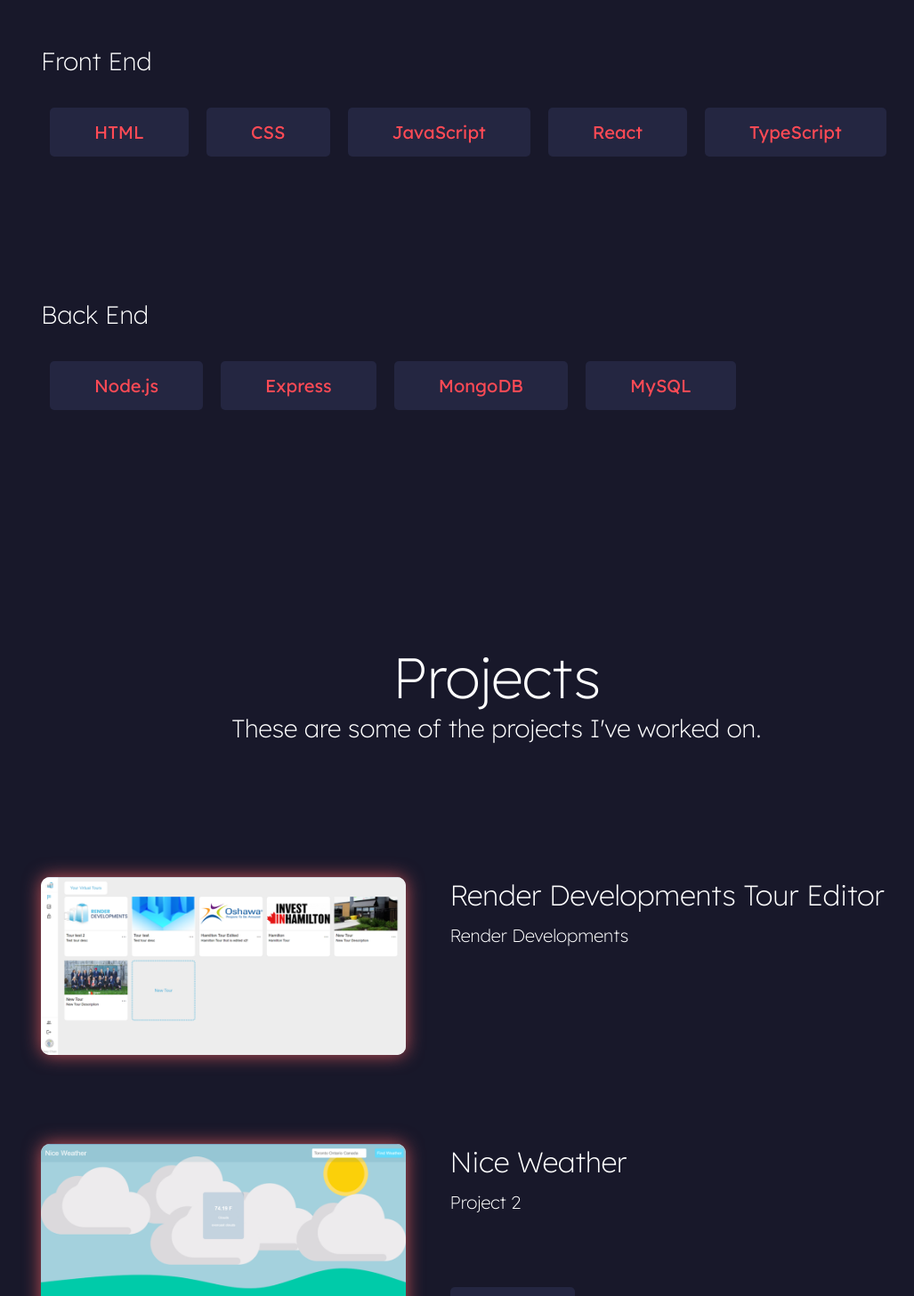
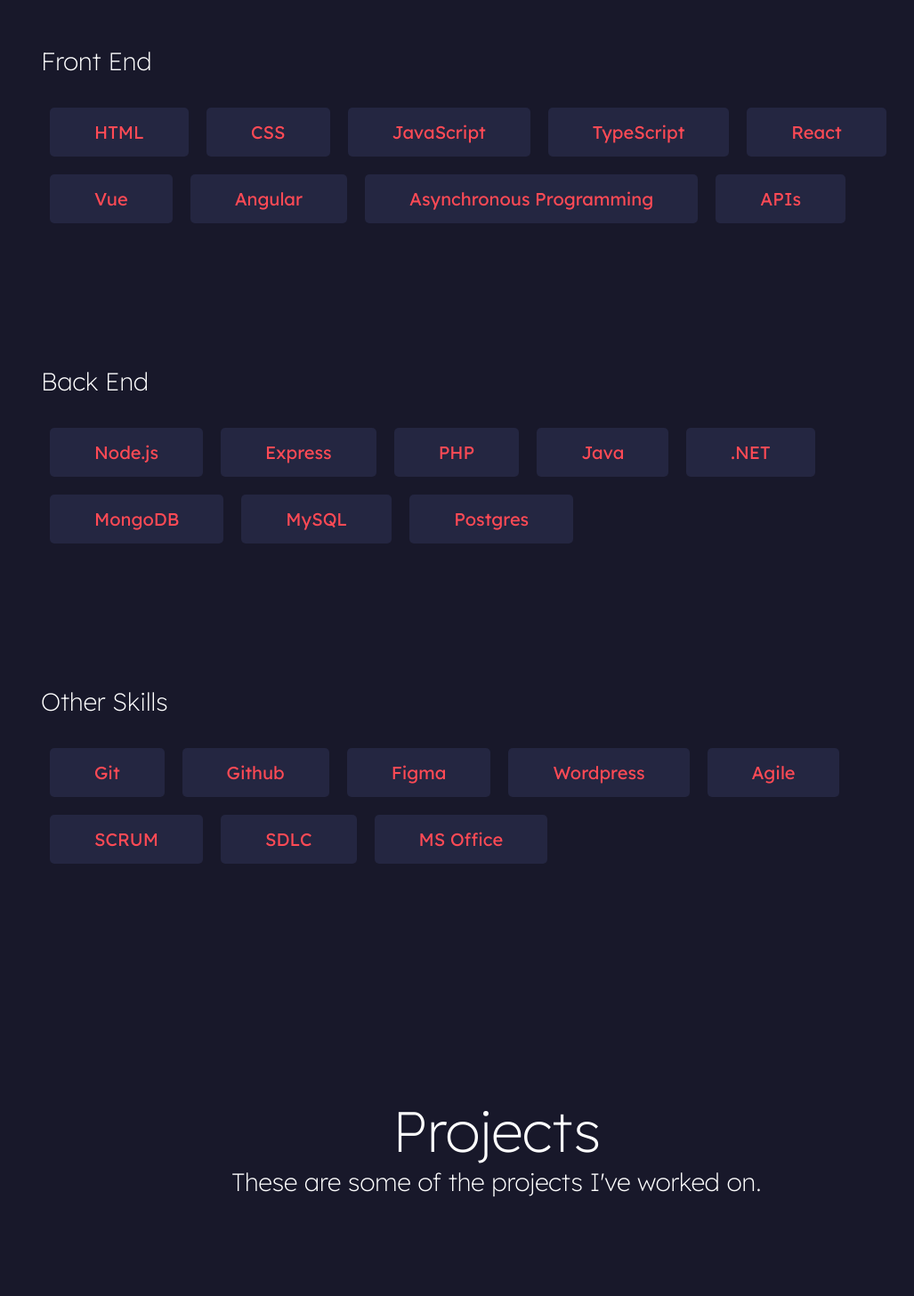
Before and after one commit to JoeyChan1388/Portfolio, a React (Vite) app: page / in a window 1280 px wide. Shown: the part 2960-4417 px from the top of the page at 89% size, without its empty margins (82-1109 px from the left). Built offline with nearby package versions, Linux system fonts and the light colour scheme.

Commit message:
Finished Adding Content

```diff
--- a/src/App.tsx
+++ b/src/App.tsx
@@ -7,18 +7,17 @@
 
 //@ts-expect-error
 import AOS from "aos";
-import 'aos/dist/aos.css';
+import "aos/dist/aos.css";
 
 import renderUI from "./assets/images/render-ui.png";
 import niceWeather from "./assets/images/nice-weather.png";
 import discordClone from "./assets/images/discord-clone.png";
 import hotRides from "./assets/images/hot-rides.png";
 
-
 function App() {
   useEffect(() => {
     AOS.init();
-  }, [])
+  }, []);
   return (
     <>
       <div className="portfolio__container">
@@ -95,20 +94,191 @@
           <div className="portfolio__skills__list">
             <h3 data-aos="fade-up">Front End</h3>
             <div className="portfolio__skills__list__items">
-              <div data-aos="fade-left" data-aos-delay="100" className="skill__item">HTML</div>
-              <div data-aos="fade-left" data-aos-delay="200" className="skill__item">CSS</div>
-              <div data-aos="fade-left" data-aos-delay="300" className="skill__item">JavaScript</div>
-              <div data-aos="fade-left" data-aos-delay="400" className="skill__item">React</div>
-              <div data-aos="fade-left" data-aos-delay="500" className="skill__item">TypeScript</div>
+              <div
+                data-aos="fade-left"
+                data-aos-delay="100"
+                className="skill__item"
+              >
+                HTML
+              </div>
+              <div
+                data-aos="fade-left"
+                data-aos-delay="200"
+                className="skill__item"
+              >
+                CSS
+              </div>
+              <div
+                data-aos="fade-left"
+                data-aos-delay="300"
+                className="skill__item"
+              >
+                JavaScript
+              </div>
+              <div
+                data-aos="fade-left"
+                data-aos-delay="400"
+                className="skill__item"
+              >
+                TypeScript
+              </div>
+              <div
+                data-aos="fade-left"
+                data-aos-delay="500"
+                className="skill__item"
+              >
+                React
+              </div>
+              <div
+                data-aos="fade-left"
+                data-aos-delay="600"
+                className="skill__item"
+              >
+                Vue
+              </div>
+              <div
+                data-aos="fade-left"
+                data-aos-delay="700"
+                className="skill__item"
+              >
+                Angular
+              </div>
+              <div
+                data-aos="fade-left"
+                data-aos-delay="800"
+                className="skill__item"
+              >
+                Asynchronous Programming
+              </div>
+              <div
+                data-aos="fade-left"
+                data-aos-delay="900"
+                className="skill__item"
+              >
+                APIs
+              </div>
             </div>
           </div>
           <div className="portfolio__skills__list">
             <h3 data-aos="fade-up">Back End</h3>
             <div className="portfolio__skills__list__items" data-aos="fade-up">
-              <div data-aos="fade-left" data-aos-delay="100" className="skill__item">Node.js</div>
-              <div data-aos="fade-left" data-aos-delay="200" className="skill__item">Express</div>
-              <div data-aos="fade-left" data-aos-delay="300" className="skill__item">MongoDB</div>
-              <div data-aos="fade-left" data-aos-delay="400" className="skill__item">MySQL</div>
+              <div
+                data-aos="fade-left"
+                data-aos-delay="100"
+                className="skill__item"
+              >
+                Node.js
+              </div>
+              <div
+                data-aos="fade-left"
+                data-aos-delay="200"
+                className="skill__item"
+              >
+                Express
+              </div>
+              <div
+                data-aos="fade-left"
+                data-aos-delay="300"
+                className="skill__item"
+              >
+                PHP
+              </div>
+              <div
+                data-aos="fade-left"
+                data-aos-delay="300"
+                className="skill__item"
+              >
+                Java
+              </div>
+              <div
+                data-aos="fade-left"
+                data-aos-delay="300"
+                className="skill__item"
+              >
+                .NET
+              </div>
+              <div
+                data-aos="fade-left"
+                data-aos-delay="400"
+                className="skill__item"
+              >
+                MongoDB
+              </div>
+              <div
+                data-aos="fade-left"
+                data-aos-delay="500"
+                className="skill__item"
+              >
+                MySQL
+              </div>
+              <div
+                data-aos="fade-left"
+                data-aos-delay="600"
+                className="skill__item"
+              >
+                Postgres
+              </div>
+            </div>
+          </div>
+          <div className="portfolio__skills__list">
+            <h3 data-aos="fade-up">Other Skills</h3>
+            <div className="portfolio__skills__list__items" data-aos="fade-up">
+              <div
+                data-aos="fade-left"
+                data-aos-delay="100"
+                className="skill__item"
+              >
+                Git
+              </div>
+              <div
+                data-aos="fade-left"
+                data-aos-delay="200"
+                className="skill__item"
+              >
+                Github
+              </div>
+              <div
+                data-aos="fade-left"
+                data-aos-delay="300"
+                className="skill__item"
+              >
+                Figma
+              </div>
+              <div
+                data-aos="fade-left"
+                data-aos-delay="400"
+                className="skill__item"
+              >
+                Wordpress
+              </div>
+              <div
+                data-aos="fade-left"
+                data-aos-delay="500"
+                className="skill__item"
+              >
+                Agile
+              </div>
+              <div
+                data-aos="fade-left"
+                data-aos-delay="600"
+                className="skill__item"
+              >
+                SCRUM
+              </div>
+              <div
+                data-aos="fade-left"
+                data-aos-delay="700"
+                className="skill__item"
+              >
+                SDLC
+              </div>
+              <div
+                data-aos="fade-left"
+                data-aos-delay="800"
+                className="skill__item"
+              >
+                MS Office
+              </div>
             </div>
           </div>
         </div>
@@ -118,10 +288,30 @@
             These are some of the projects I've worked on.
           </h3>
           <div className="portfolio__projects__list">
-            <Project img={renderUI} name="Render Developments Tour Editor" description="Render Developments" url={undefined} />
-            <Project img={niceWeather} name="Nice Weather" description="Project 2" url={"https://github.com/JoeyChan1388/nice-weather"}/>
-            <Project img={discordClone} name="Discord Clone UI" description="Project 3" url={"https://github.com/JoeyChan1388/discord-clone"}/>
-            <Project img={hotRides} name="Project 4" description="Project 4" url={"https://github.com/JoeyChan1388/Hot-Rides-Auto-Expo-DB"}/>
+            <Project
+              img={renderUI}
+              name="Render Developments Tour Editor"
+              description="The Render Developments team required an interface so clients could make their own customizable 360 degree panoramic tours without coding their own website. This website allows them to do just that with an intuitive user interface, they can upload images and icons and customize every part of their tours. Created using React TS and Laravel on the backend."
+              url={undefined}
+            />
+            <Project
+              img={niceWeather}
+              name="Nice Weather"
+              description="A weather app which makes calls to a weather API depending on the location the user inputs. Has a randomized animated background depending on the weather conditions. Created using React and alot of CSS."
+              url={"https://github.com/JoeyChan1388/nice-weather"}
+            />
+            <Project
+              img={discordClone}
+              name="Discord Clone UI"
+              description="A clone of the Discord UI where you can post to and create new servers! Uses Firebase for authentication and storage, created using React and Firebase"
+              url={"https://github.com/JoeyChan1388/discord-clone"}
+            />
+            <Project
+              img={hotRides}
+              name="Hot Rides Auto Expo Website and Database System"
+              description="A React app and database system which users can use to create and keep track of their own car exposition events. Keeps track of thing such as registrations, donations and sponsorships. Appropriate privileges are given to users depending on their role. Created using React, Node.js and MySQL. Created with a team of 3 for my college final, site taken down but will answer questions if you are curious about it!"
+              url={"https://github.com/JoeyChan1388/Hot-Rides-Auto-Expo-DB"}
+            />
           </div>
         </div>
         <div className="portfolio__contact">
@@ -133,25 +323,39 @@
           <div className="portfolio__contact__list">
             <div data-aos="fade-up" className="portfolio__contact__list__item">
               <h3>
-                <span className="accent"><i className="fa-solid fa-envelope"></i> Email</span>
+                <span className="accent">
+                  <i className="fa-solid fa-envelope"></i> Email
+                </span>
               </h3>
               <p>
                 Email me at Joey_Chan1388@Outlook.com, <br /> this is the best
                 way to reach me!
               </p>
             </div>
-            <div data-aos="fade-up" data-aos-delay="150" className="portfolio__contact__list__item">
+            <div
+              data-aos="fade-up"
+              data-aos-delay="150"
+              className="portfolio__contact__list__item"
+            >
               <h3>
-                <span className="accent"><i className="fa-brands fa-linkedin"></i> LinkedIn</span>
+                <span className="accent">
+                  <i className="fa-brands fa-linkedin"></i> LinkedIn
+                </span>
               </h3>
               <p>
                 Find my LinkedIn Account at
                 https://www.linkedin.com/in/joeychancpa/
               </p>
             </div>
-            <div data-aos="fade-up" data-aos-delay="300" className="portfolio__contact__list__item">
+            <div
+              data-aos="fade-up"
+              data-aos-delay="300"
+              className="portfolio__contact__list__item"
+            >
               <h3>
-                <span className="accent"><i className="fa-brands fa-github"></i> Github</span>
+                <span className="accent">
+                  <i className="fa-brands fa-github"></i> Github
+                </span>
               </h3>
               <p>
                 Take a look at my GitHub account to see some code ive written
--- a/src/components/header/Header.tsx
+++ b/src/components/header/Header.tsx
@@ -14,13 +14,13 @@
               window.scrollTo({top: 1150, behavior: 'smooth'});
             }}>About Me</li>
             <li onClick={()=> {
-              window.scrollTo({top: 2650, behavior: 'smooth'});
+              window.scrollTo({top: 2600, behavior: 'smooth'});
             }}>Skills</li>
             <li onClick={()=> {
-              window.scrollTo({top: 3550, behavior: 'smooth'});
+              window.scrollTo({top: 4000, behavior: 'smooth'});
             }}>Projects</li>
             <li onClick={()=> {
-              window.scrollTo({top: 5500, behavior: 'smooth'});
+              window.scrollTo({top: 6000, behavior: 'smooth'});
             }}>Contact</li>
           </ul>
         </div>
```
